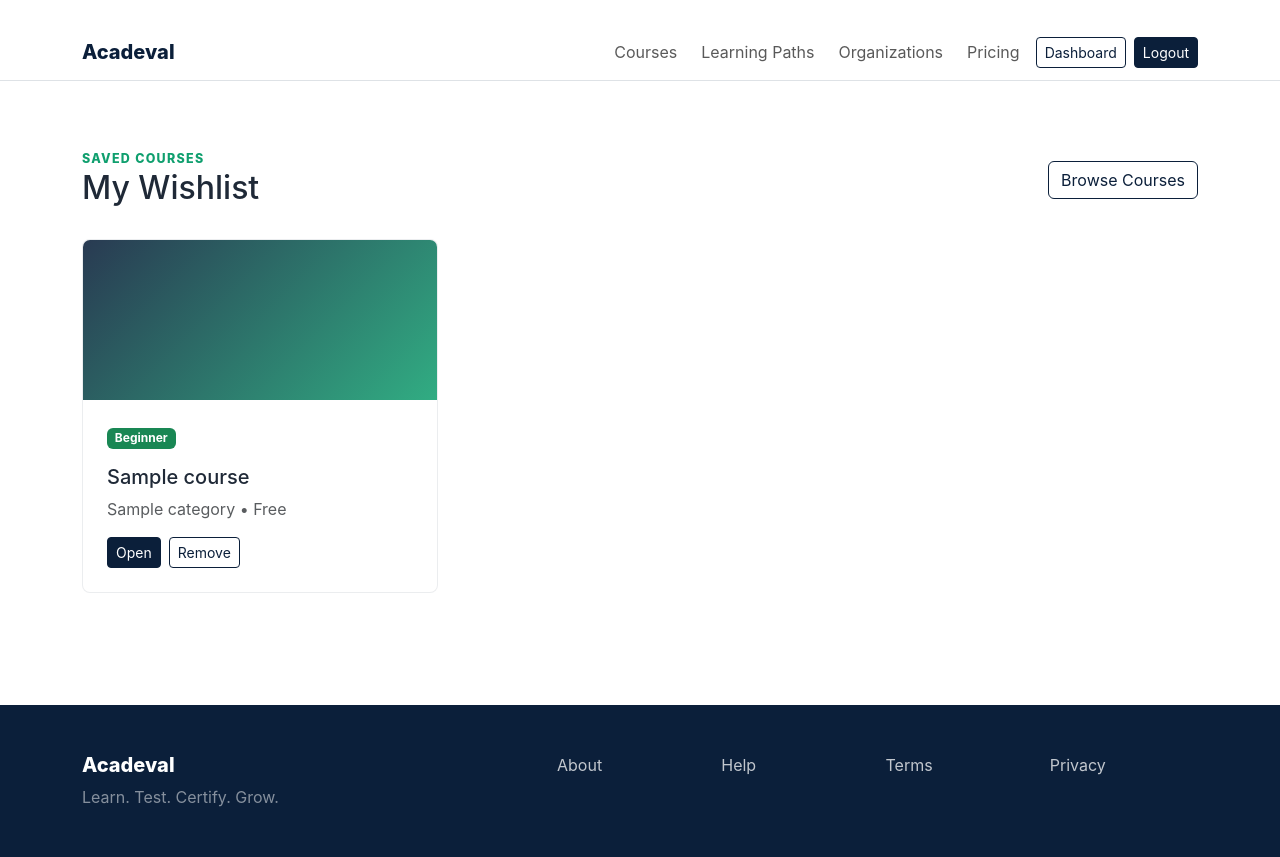
After one commit to TipCodez/e-learning-platform, a Django app: page /courses/wishlist/ in a window 1280 px wide. The commit adds this page. Run offline with Django 5.2, Linux system fonts and the light colour scheme; a user stored in the database is signed in; tables that the repository leaves empty hold one stand-in row (values such as "Sample post").

Commit message:
Add learner wishlist and lesson notes

```diff
--- a/courses/admin.py
+++ b/courses/admin.py
@@ -1,6 +1,6 @@
 from django.contrib import admin
 
-from courses.models import Category, Course, Lesson, LessonResource, Module, Review, SubCategory
+from courses.models import Category, Course, Lesson, LessonNote, LessonResource, Module, Review, SubCategory, WishlistItem
 
 
 class LessonInline(admin.TabularInline):
@@ -52,3 +52,5 @@ class LessonAdmin(admin.ModelAdmin):
 
 admin.site.register(LessonResource)
 admin.site.register(Review)
+admin.site.register(WishlistItem)
+admin.site.register(LessonNote)
--- a/courses/urls.py
+++ b/courses/urls.py
@@ -8,6 +8,7 @@ urlpatterns = [
     path("", views.course_list, name="list"),
     path("categories/", views.categories, name="categories"),
     path("create/", views.create_course, name="create"),
+    path("wishlist/", views.wishlist, name="wishlist"),
     path("instructor/my-courses/", views.instructor_courses, name="instructor_courses"),
     path("admin/pending/", views.pending_courses, name="pending"),
     path("<slug:slug>/", views.course_detail, name="detail"),
@@ -18,6 +19,8 @@ urlpatterns = [
     path("<slug:slug>/modules/", views.manage_modules, name="manage_modules"),
     path("<slug:slug>/lessons/", views.manage_lessons, name="manage_lessons"),
     path("<slug:slug>/reviews/", views.submit_review, name="review"),
+    path("<slug:slug>/wishlist/", views.toggle_wishlist, name="toggle_wishlist"),
     path("<slug:slug>/lessons/<int:lesson_id>/", views.lesson_detail, name="lesson"),
+    path("<slug:slug>/lessons/<int:lesson_id>/notes/", views.save_lesson_note, name="save_lesson_note"),
     path("<slug:slug>/lessons/<int:lesson_id>/complete/", views.mark_lesson_complete, name="complete_lesson"),
 ]
--- a/courses/views.py
+++ b/courses/views.py
@@ -6,7 +6,7 @@ from django.utils import timezone
 from django.shortcuts import get_object_or_404, redirect, render
 
 from courses.forms import CourseForm, LessonForm, ModuleForm, ReviewForm
-from courses.models import Category, Course, Lesson, Module
+from courses.models import Category, Course, Lesson, LessonNote, Module, WishlistItem
 from enrollments.models import CourseProgress, Enrollment, LessonProgress
 
 
@@ -51,10 +51,21 @@ def course_detail(request, slug):
             messages.error(request, "This course is not published yet.")
             return redirect("courses:list")
     enrollment = None
+    is_wishlisted = False
     if request.user.is_authenticated:
         enrollment = Enrollment.objects.filter(student=request.user, course=course).first()
+        is_wishlisted = WishlistItem.objects.filter(user=request.user, course=course).exists()
     review_form = ReviewForm()
-    return render(request, "courses/course_detail.html", {"course": course, "enrollment": enrollment, "review_form": review_form})
+    return render(
+        request,
+        "courses/course_detail.html",
+        {
+            "course": course,
+            "enrollment": enrollment,
+            "is_wishlisted": is_wishlisted,
+            "review_form": review_form,
+        },
+    )
 
 
 def categories(request):
@@ -211,6 +222,25 @@ def submit_review(request, slug):
 
 
 @login_required
+def toggle_wishlist(request, slug):
+    course = get_object_or_404(Course, slug=slug)
+    item = WishlistItem.objects.filter(user=request.user, course=course).first()
+    if item:
+        item.delete()
+        messages.success(request, "Course removed from your wishlist.")
+    else:
+        WishlistItem.objects.create(user=request.user, course=course)
+        messages.success(request, "Course saved to your wishlist.")
+    return redirect("courses:detail", slug=slug)
+
+
+@login_required
+def wishlist(request):
+    items = WishlistItem.objects.select_related("course", "course__category").filter(user=request.user)
+    return render(request, "courses/wishlist.html", {"items": items})
+
+
+@login_required
 def lesson_detail(request, slug, lesson_id):
     course = get_object_or_404(Course, slug=slug)
     lesson = get_object_or_404(Lesson, pk=lesson_id, module__course=course)
@@ -218,7 +248,28 @@ def lesson_detail(request, slug, lesson_id):
     if not enrollment and not lesson.is_preview and course.instructor != request.user and not request.user.is_platform_admin:
         messages.error(request, "Enroll before viewing this lesson.")
         return redirect("courses:detail", slug=slug)
-    return render(request, "courses/lesson_detail.html", {"course": course, "lesson": lesson, "enrollment": enrollment})
+    note = LessonNote.objects.filter(user=request.user, lesson=lesson).first()
+    return render(request, "courses/lesson_detail.html", {"course": course, "lesson": lesson, "enrollment": enrollment, "note": note})
+
+
+@login_required
+def save_lesson_note(request, slug, lesson_id):
+    course = get_object_or_404(Course, slug=slug)
+    lesson = get_object_or_404(Lesson, pk=lesson_id, module__course=course)
+    enrollment = Enrollment.objects.filter(student=request.user, course=course).first()
+    if not enrollment and course.instructor != request.user and not request.user.is_platform_admin:
+        messages.error(request, "Enroll before saving lesson notes.")
+        return redirect("courses:detail", slug=slug)
+    LessonNote.objects.update_or_create(
+        user=request.user,
+        lesson=lesson,
+        defaults={
+            "note": request.POST.get("note", ""),
+            "is_bookmarked": bool(request.POST.get("is_bookmarked")),
+        },
+    )
+    messages.success(request, "Lesson note saved.")
+    return redirect("courses:lesson", slug=slug, lesson_id=lesson.id)
 
 
 @login_required
--- a/templates/courses/course_detail.html
+++ b/templates/courses/course_detail.html
@@ -1,6 +1,6 @@
 {% extends "base.html" %}
 {% block title %}{{ course.title }} | Acadeval{% endblock %}
 {% block content %}
-<section class="page-hero"><div class="container"><span class="eyebrow">{{ course.get_level_display }}</span><h1 class="display-5 fw-bold text-slate">{{ course.title }}</h1><p class="lead">{{ course.subtitle|default:course.description|truncatewords:28 }}</p><div class="d-flex gap-2 flex-wrap">{% if enrollment %}<a class="btn btn-primary" href="{% url 'enrollments:continue_learning' %}">Continue Learning</a>{% else %}<a class="btn btn-primary" href="{% url 'enrollments:enroll' course.slug %}">{% if course.is_free %}Enroll Free{% else %}Pay and Enroll{% endif %}</a>{% endif %}{% if user == course.instructor or user.is_platform_admin %}<a class="btn btn-outline-primary" href="{% url 'courses:edit' course.slug %}">Edit</a><a class="btn btn-outline-primary" href="{% url 'courses:manage_modules' course.slug %}">Modules</a><a class="btn btn-outline-primary" href="{% url 'courses:manage_lessons' course.slug %}">Lessons</a>{% endif %}</div></div></section>
+<section class="page-hero"><div class="container"><span class="eyebrow">{{ course.get_level_display }}</span><h1 class="display-5 fw-bold text-slate">{{ course.title }}</h1><p class="lead">{{ course.subtitle|default:course.description|truncatewords:28 }}</p><div class="d-flex gap-2 flex-wrap">{% if enrollment %}<a class="btn btn-primary" href="{% url 'enrollments:continue_learning' %}">Continue Learning</a>{% else %}<a class="btn btn-primary" href="{% url 'enrollments:enroll' course.slug %}">{% if course.is_free %}Enroll Free{% else %}Pay and Enroll{% endif %}</a>{% endif %}{% if user.is_authenticated %}<a class="btn btn-outline-primary" href="{% url 'courses:toggle_wishlist' course.slug %}">{% if is_wishlisted %}Remove from Wishlist{% else %}Save to Wishlist{% endif %}</a>{% endif %}{% if user == course.instructor or user.is_platform_admin %}<a class="btn btn-outline-primary" href="{% url 'courses:edit' course.slug %}">Edit</a><a class="btn btn-outline-primary" href="{% url 'courses:manage_modules' course.slug %}">Modules</a><a class="btn btn-outline-primary" href="{% url 'courses:manage_lessons' course.slug %}">Lessons</a>{% endif %}</div></div></section>
 <section class="section-pad"><div class="container"><div class="row g-4"><div class="col-lg-8"><h2 class="h4">About this course</h2><p>{{ course.description }}</p><h3 class="h5">Modules</h3>{% for module in course.modules.all %}<div class="dashboard-card mb-3"><strong>{{ module.title }}</strong><p class="text-muted">{{ module.description }}</p>{% for lesson in module.lessons.all %}<a class="d-block" href="{% url 'courses:lesson' course.slug lesson.id %}">{{ lesson.title }}</a>{% empty %}<span class="text-muted">No lessons yet.</span>{% endfor %}</div>{% empty %}<p class="text-muted">No modules yet.</p>{% endfor %}</div><div class="col-lg-4"><div class="dashboard-card"><strong>{% if course.is_free %}Free{% else %}GHS {{ course.price }}{% endif %}</strong><span>Certificate: {{ course.certificate_available|yesno:"Available,Unavailable" }}</span></div><form method="post" action="{% url 'courses:review' course.slug %}" class="dashboard-card mt-3">{% csrf_token %}<h3 class="h5">Review</h3>{{ review_form.as_p }}<button class="btn btn-primary">Submit</button></form></div></div></div></section>
 {% endblock %}
--- a/templates/courses/lesson_detail.html
+++ b/templates/courses/lesson_detail.html
@@ -1,3 +1,3 @@
 {% extends "base.html" %}
 {% block title %}{{ lesson.title }} | Acadeval{% endblock %}
-{% block content %}<section class="section-pad"><div class="container narrow"><span class="eyebrow">{{ course.title }}</span><h1 class="h2 text-slate">{{ lesson.title }}</h1>{% if lesson.video_url %}<div class="dashboard-card mb-3"><a href="{{ lesson.video_url }}" target="_blank">Open video lesson</a></div>{% endif %}<div class="dashboard-card"><p>{{ lesson.content|linebreaks }}</p>{% if lesson.file %}<a href="{{ lesson.file.url }}">Download file</a>{% endif %}{% if lesson.external_url %}<a class="d-block" href="{{ lesson.external_url }}">Open external resource</a>{% endif %}</div>{% if enrollment %}<a class="btn btn-primary mt-3" href="{% url 'courses:complete_lesson' course.slug lesson.id %}">Mark Complete</a>{% endif %}</div></section>{% endblock %}
+{% block content %}<section class="section-pad"><div class="container narrow"><span class="eyebrow">{{ course.title }}</span><h1 class="h2 text-slate">{{ lesson.title }}</h1>{% if lesson.video_url %}<div class="dashboard-card mb-3"><a href="{{ lesson.video_url }}" target="_blank">Open video lesson</a></div>{% endif %}<div class="dashboard-card"><p>{{ lesson.content|linebreaks }}</p>{% if lesson.file %}<a href="{{ lesson.file.url }}">Download file</a>{% endif %}{% if lesson.external_url %}<a class="d-block" href="{{ lesson.external_url }}">Open external resource</a>{% endif %}</div><form class="dashboard-card mt-3" method="post" action="{% url 'courses:save_lesson_note' course.slug lesson.id %}">{% csrf_token %}<h2 class="h5 text-slate">My Notes</h2><textarea class="form-control mb-3" name="note" rows="5" placeholder="Capture key ideas, reminders, or revision notes.">{{ note.note }}</textarea><label class="d-block mb-3"><input type="checkbox" name="is_bookmarked" {% if note.is_bookmarked %}checked{% endif %}> Bookmark this lesson</label><button class="btn btn-outline-primary">Save Notes</button></form>{% if enrollment %}<a class="btn btn-primary mt-3" href="{% url 'courses:complete_lesson' course.slug lesson.id %}">Mark Complete</a>{% endif %}</div></section>{% endblock %}
--- /dev/null
+++ b/templates/courses/wishlist.html
@@ -0,0 +1,35 @@
+{% extends "base.html" %}
+{% block title %}My Wishlist | Acadeval{% endblock %}
+{% block content %}
+<section class="section-pad">
+  <div class="container">
+    <div class="d-flex justify-content-between align-items-center mb-4">
+      <div>
+        <span class="eyebrow">Saved courses</span>
+        <h1 class="h2 text-slate">My Wishlist</h1>
+      </div>
+      <a class="btn btn-outline-primary" href="{% url 'courses:list' %}">Browse Courses</a>
+    </div>
+    <div class="row g-4">
+      {% for item in items %}
+        <div class="col-md-6 col-lg-4">
+          <article class="course-card">
+            <div class="course-thumb"></div>
+            <div class="p-4">
+              <span class="badge text-bg-success">{{ item.course.get_level_display }}</span>
+              <h2 class="h5 mt-3">{{ item.course.title }}</h2>
+              <p class="text-muted">{{ item.course.category|default:"Course" }} • {% if item.course.is_free %}Free{% else %}GHS {{ item.course.price }}{% endif %}</p>
+              <div class="d-flex gap-2">
+                <a class="btn btn-sm btn-primary" href="{{ item.course.get_absolute_url }}">Open</a>
+                <a class="btn btn-sm btn-outline-primary" href="{% url 'courses:toggle_wishlist' item.course.slug %}">Remove</a>
+              </div>
+            </div>
+          </article>
+        </div>
+      {% empty %}
+        <div class="empty-state">No saved courses yet.</div>
+      {% endfor %}
+    </div>
+  </div>
+</section>
+{% endblock %}
--- a/templates/dashboards/base_dashboard.html
+++ b/templates/dashboards/base_dashboard.html
@@ -5,6 +5,7 @@
     <a class="sidebar-link active" href="{% url 'dashboards:home' %}">Overview</a>
     <a class="sidebar-link" href="{% url 'accounts:profile' %}">Profile</a>
     <a class="sidebar-link" href="{% url 'courses:list' %}">Courses</a>
+    <a class="sidebar-link" href="{% url 'courses:wishlist' %}">Wishlist</a>
     <a class="sidebar-link" href="{% url 'certificates:my_certificates' %}">Certificates</a>
   </aside>
   <div class="dashboard-main">
```
Also changed, not shown: courses/models.py (+26 -0 lines), courses/migrations/0002_lessonnote_wishlistitem.py (added).
